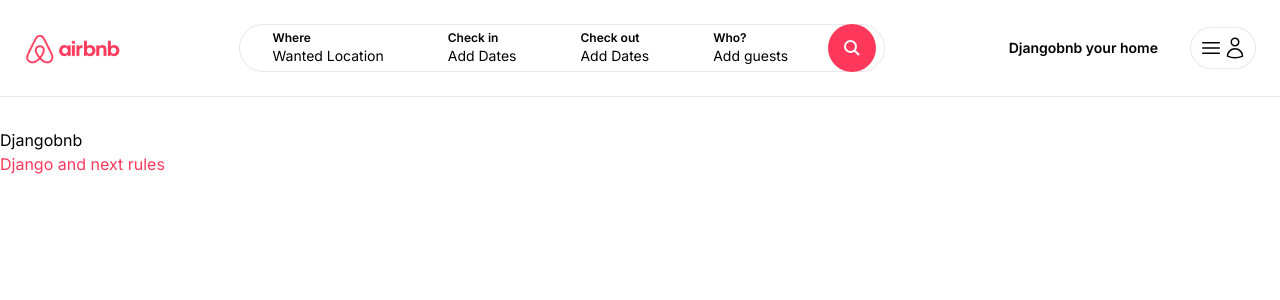
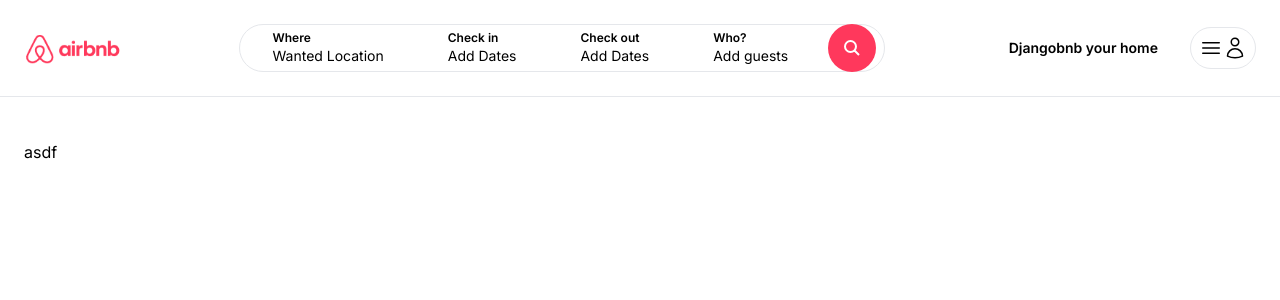
Before and after one commit to AdityaSahu786/AirBnb_Clone, a Next.js app: page / in a window 1280 px wide. Shown: the top 300 px of the page. Built offline with nearby package versions, Linux system fonts and the light colour scheme.

Commit message:
Half completed categories

```diff
--- /dev/null
+++ b/app/components/Categories.tsx
@@ -0,0 +1,10 @@
+const Categories = () => {
+    return (
+       <div className="pt-3 cursor-pointer pb-6 flex items-center space-x-12">
+        <div className="pb-4 flex flex-col items-center space-y-2 border-b-2 border-white opacity-60 hover:opacity"></div>
+       asdf
+       </div>
+    )
+}
+
+export default Categories;
--- a/app/page.tsx
+++ b/app/page.tsx
@@ -1,11 +1,9 @@
-import Image from "next/image";
+import Categories from "./components/Categories";
 
 export default function Home() {
   return (
-    <main className="">
-      Djangobnb
-
-      <h2 className="text-airbnb">Django and next rules </h2>
+    <main className="max-w-[1500px] mx-auto px-6">
+      <Categories />
     </main>
   );
 }
```
